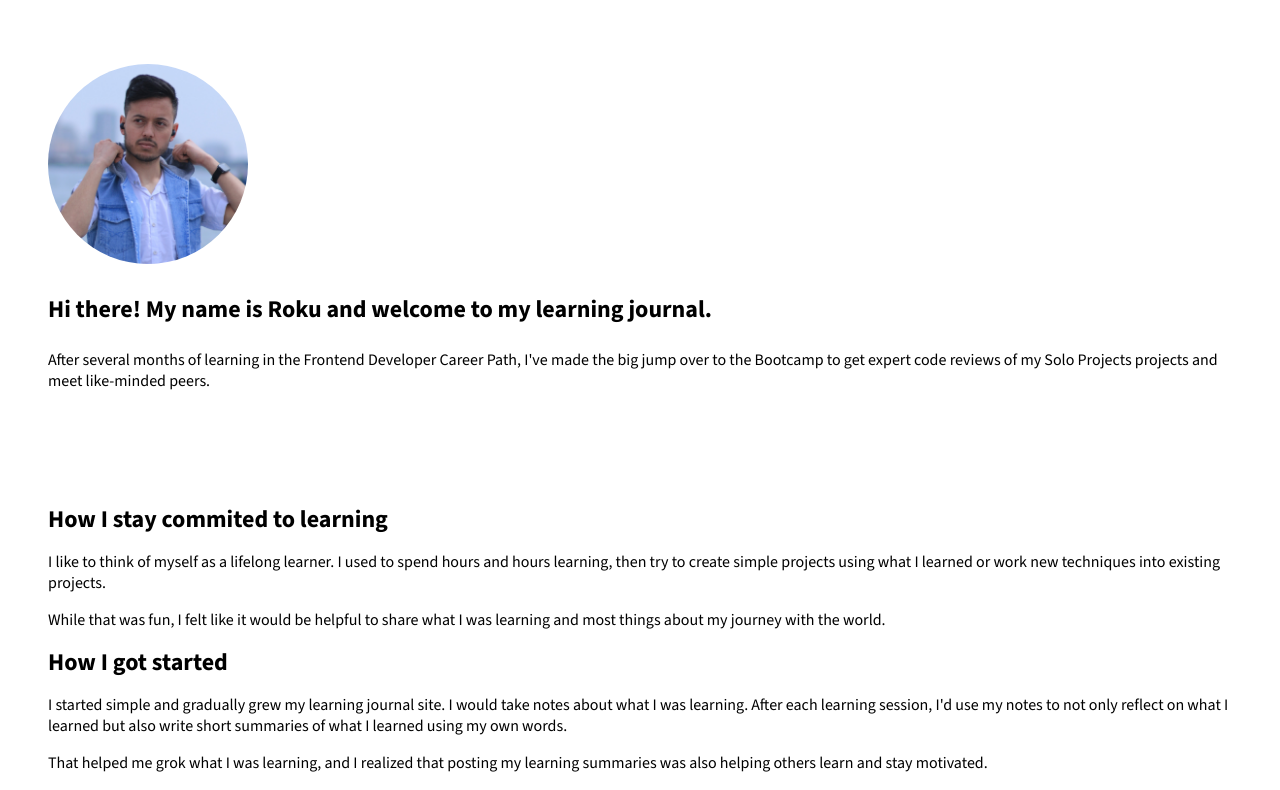
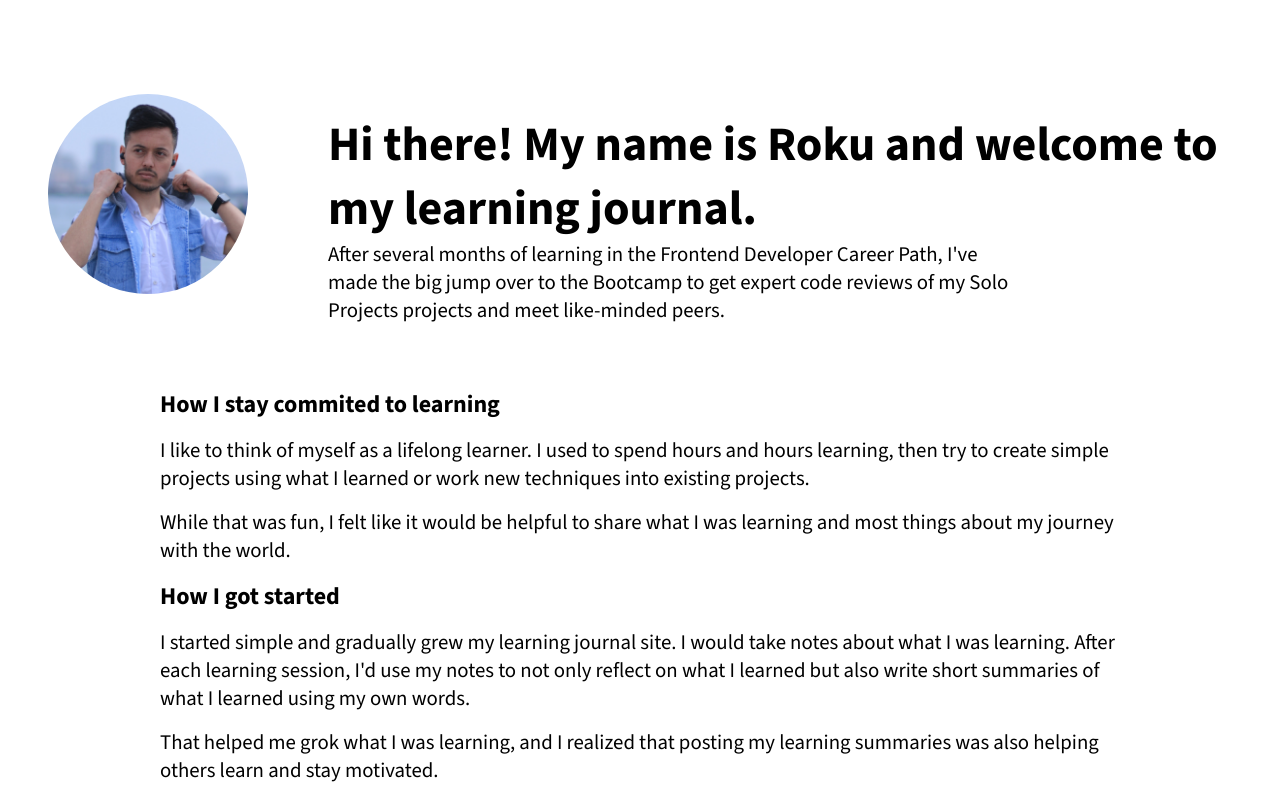
Before and after one commit to fayiz770/learning-journal, a plain HTML site: page about-me.html in a window 1280 px wide. Shown: the part 72-862 px from the top of the page. Drawn offline with nearby package versions, Linux system fonts and the light colour scheme.

Commit message:
got the HMTL and CSS

```diff
--- a/about-me.html
+++ b/about-me.html
@@ -23,17 +23,19 @@
     </header>
     <main>
         <section>
-            <header>
+            <header class="profile-header">
                 <img src="images/me.jpg" alt="profile picture" class="profile-pic">
-                <h1>Hi there! My name is Roku and welcome to my learning journal.</h1>
-                <p>
-                    After several months of learning in the Frontend Developer Career Path,
-                    I've made the big jump over to the Bootcamp to get expert code reviews
-                    of my Solo Projects projects and meet like-minded peers.
-                </p>
+                <div class="profile-content">
+                    <h1 class="profile-title">Hi there! My name is Roku and welcome to my learning journal.</h1>
+                    <p class="profile-text">
+                        After several months of learning in the Frontend Developer Career Path,
+                        I've made the big jump over to the Bootcamp to get expert code reviews
+                        of my Solo Projects projects and meet like-minded peers.
+                    </p>
+                </div>
             </header>
         </section>
-        <section>
+        <section class="profile-section">
             <article class="article">
                 <h2 class="journal-title">How I stay commited to learning</h2>
                 <p>
--- a/index.css
+++ b/index.css
@@ -110,6 +110,18 @@ article {
     padding-bottom: 1em;
 }
 
+
+.text {
+    padding-bottom: 2em;
+}
+
+
+.article-image1 {
+    height: 400px;
+}
+
+
+
 @media (min-width: 768px) {
     .header {
         font-size: 1.3em;
@@ -139,4 +151,28 @@ article {
         grid-auto-flow: dense;
         gap: 2em;
     }
+
+    .profile-header {
+        display: flex;
+        align-items: center;
+        justify-content: center;
+        gap: 5em;
+    }
+
+    .profile-title {
+        padding-bottom: 0;
+        font-size: 3em;
+    }
+
+    .profile-text {
+        padding-right: 10em;
+    }
+
+    p {
+        font-size: 1.3em;
+    }
+
+    .profile-section {
+        padding: 0 10em;
+    }
 }
```
Also changed, not shown: article.css (+14 -3 lines), article.html (+4 -4 lines).
